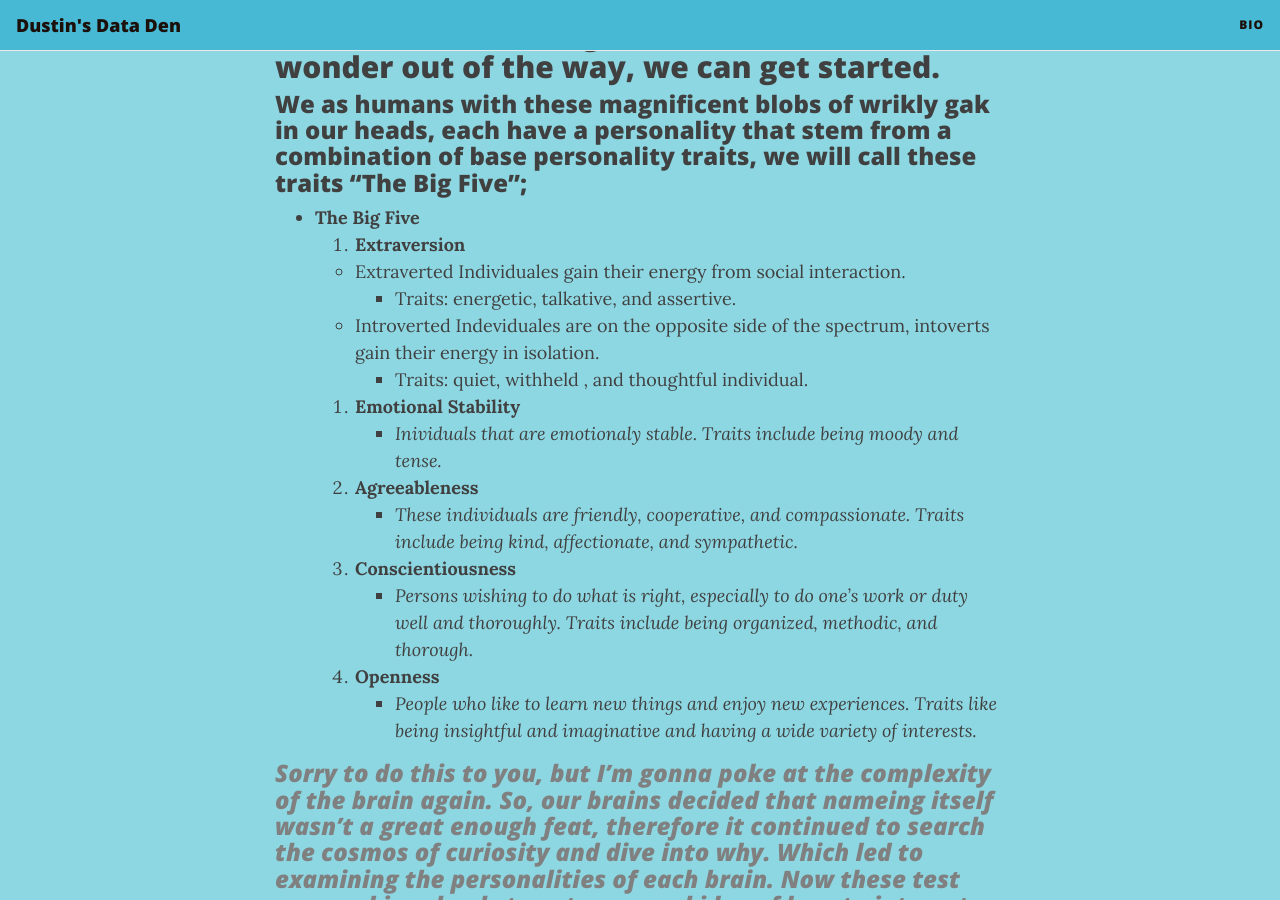
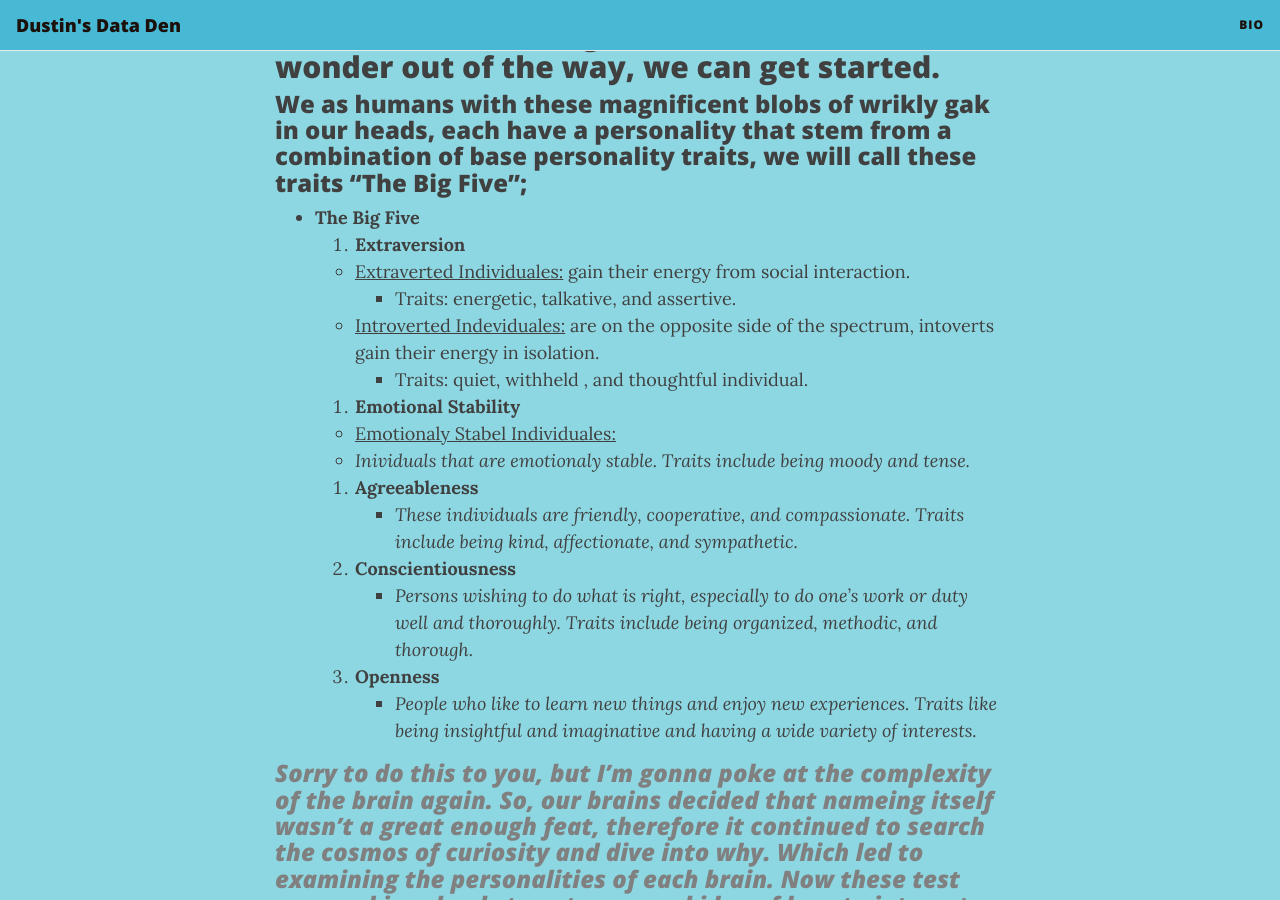
Before and after one commit to dustin-py/dustin-py.github.io, a Jekyll site: the page built from _posts/2020-06-23-myfirstpost.md, in a window 1280 px wide and 900 px high, scrolled down 383 px. Built offline with Jekyll 4.4.1, drawn with Linux system fonts in a browser that asks for light colours; nearby versions of some CDN libraries.

Commit message:
Update 2020-06-23-myfirstpost.md

```diff
--- a/_posts/2020-06-23-myfirstpost.md
+++ b/_posts/2020-06-23-myfirstpost.md
@@ -15,14 +15,17 @@ comments: true
   1. **Extraversion**
 
 
-    - Extraverted Individuales gain their energy from social interaction.
+    - <ins>Extraverted Individuales:</ins> gain their energy from social interaction.
         - Traits: energetic, talkative, and assertive.
 
 
-    - Introverted Indeviduales are on the opposite side of the spectrum, intoverts gain their energy in isolation.
+    - <ins>Introverted Indeviduales:</ins> are on the opposite side of the spectrum, intoverts gain their energy in isolation.
         - Traits: quiet, withheld , and thoughtful individual.
 
   1. **Emotional Stability**
+
+
+    - <ins>Emotionaly Stabel Individuales:</ins>
     - *Inividuals that are emotionaly stable. Traits include being moody and tense.*
 
   1. **Agreeableness**
```
